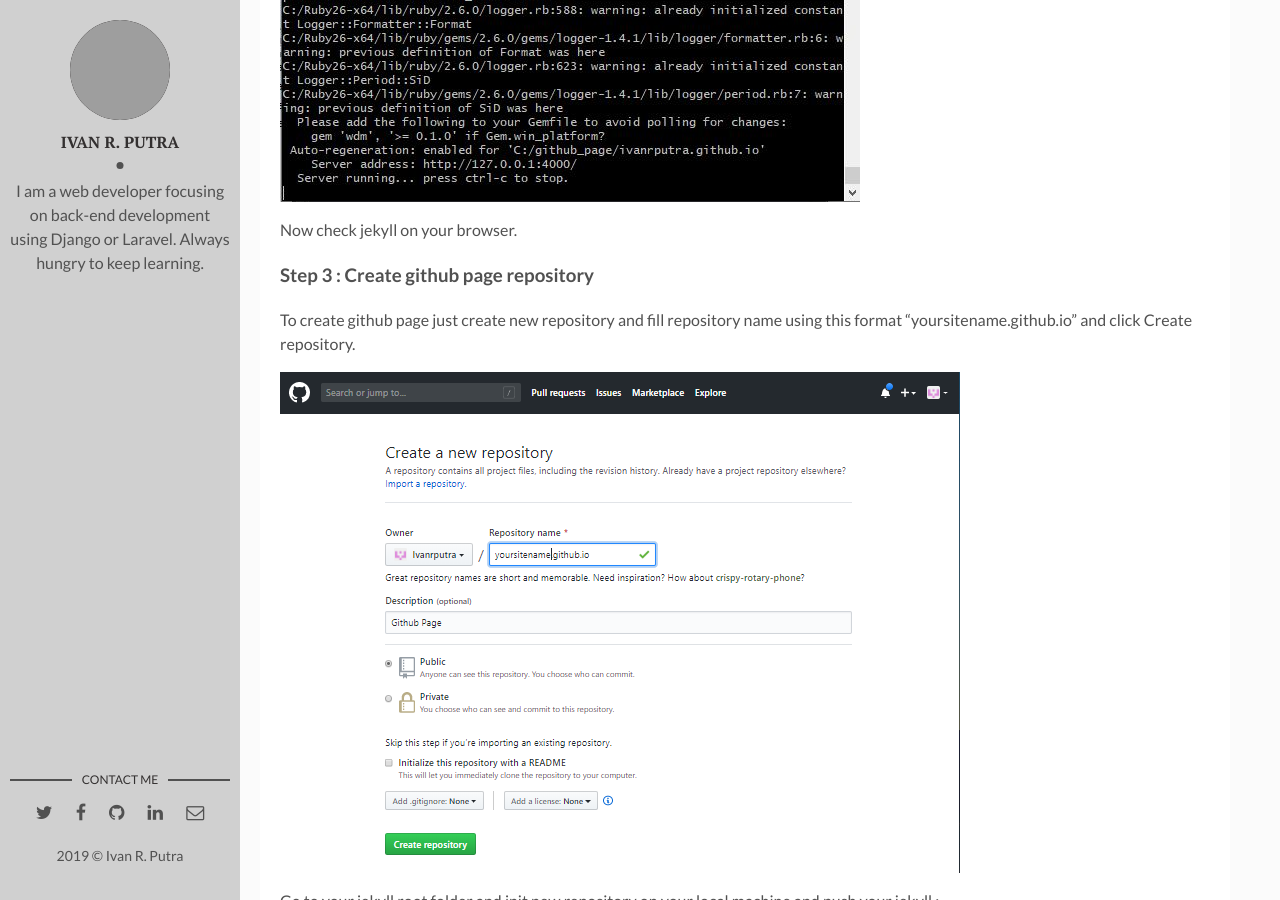
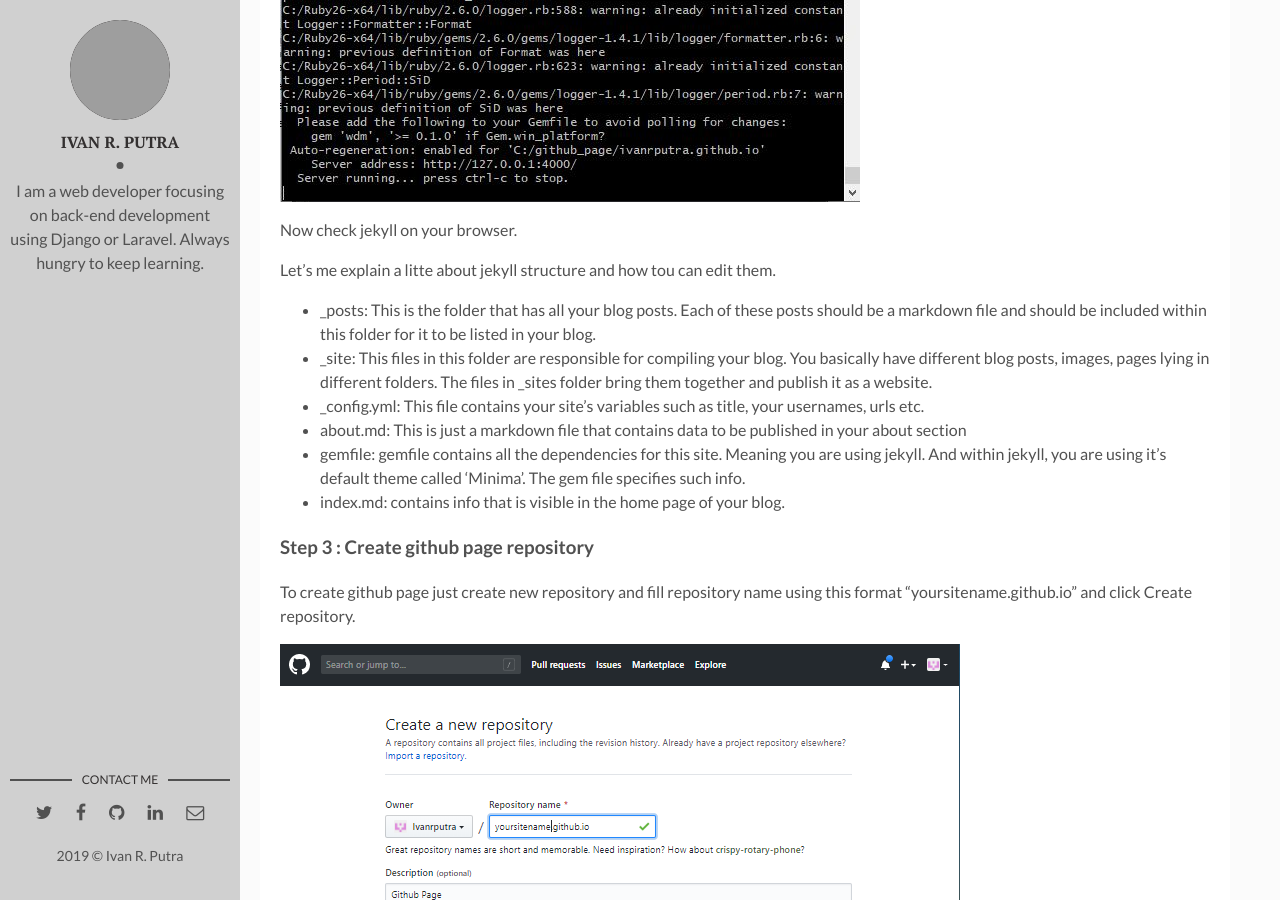
Before and after one commit to Ivanrputra/ivanrputra.github.io, a Jekyll site: the page built from _posts/2017-09-12-BUild Github Page using Jekyll static site generator.markdown, in a window 1280 px wide and 900 px high, scrolled down 1892 px. Built offline with Jekyll 4.4.1, drawn with Linux system fonts in a browser that asks for light colours; comment, search, counter and statistics services are not loaded; grey boxes are pictures that could not be loaded.

Commit message:
first post

```diff
--- a/_posts/2017-09-12-BUild Github Page using Jekyll static site generator.markdown
+++ b/_posts/2017-09-12-BUild Github Page using Jekyll static site generator.markdown
@@ -49,6 +49,15 @@
 
 Now check jekyll on your browser.
 
+Let’s me explain a litte about jekyll structure and how tou can edit them.
+
+* _posts: This is the folder that has all your blog posts. Each of these posts should be a markdown file and should be included within this folder for it to be listed in your blog.
+* _site: This files in this folder are responsible for compiling your blog. You basically have different blog posts, images, pages lying in different folders. The files in _sites folder bring them together and publish it as a website.
+* _config.yml: This file contains your site’s variables such as title, your usernames, urls etc.
+* about.md: This is just a markdown file that contains data to be published in your about section
+* gemfile: gemfile contains all the dependencies for this site. Meaning you are using jekyll. And within jekyll, you are using it’s default theme called ‘Minima’. The gem file specifies such info.
+* index.md: contains info that is visible in the home page of your blog.
+
 ### Step 3 : Create github page repository
 
 To create github page just create new repository and fill repository name using this format "yoursitename.github.io" and click Create repository.
```
